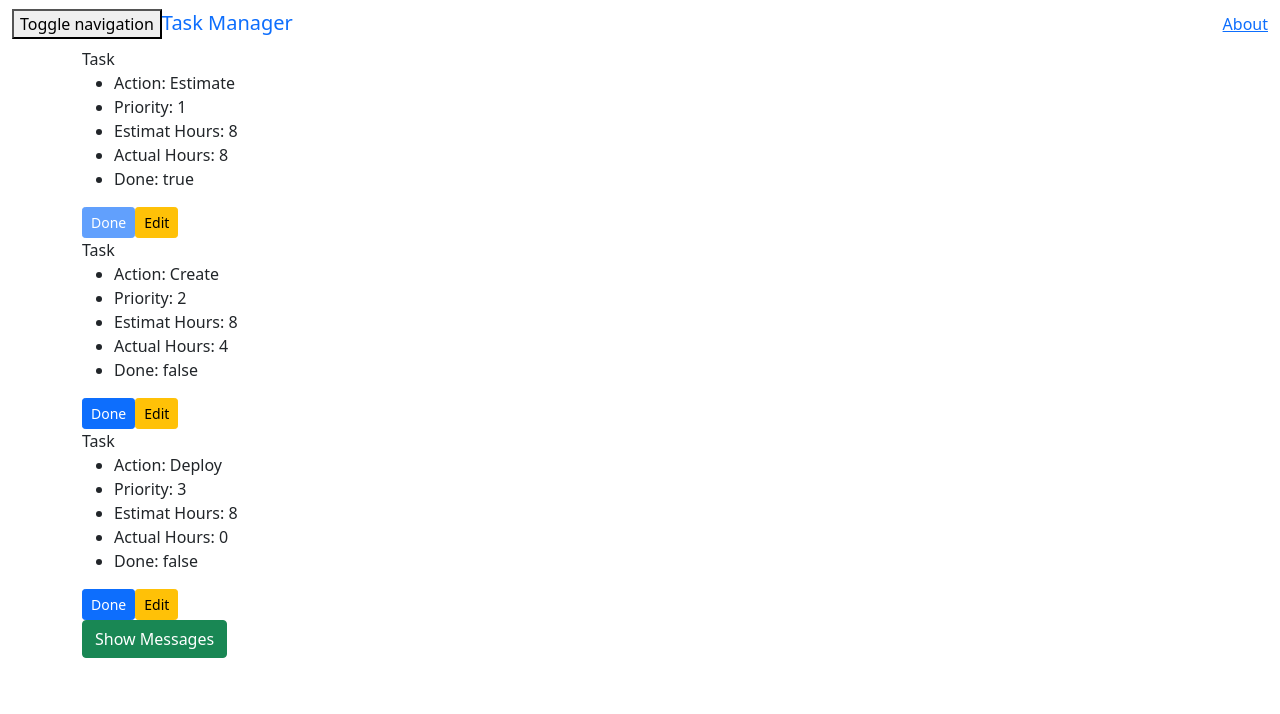
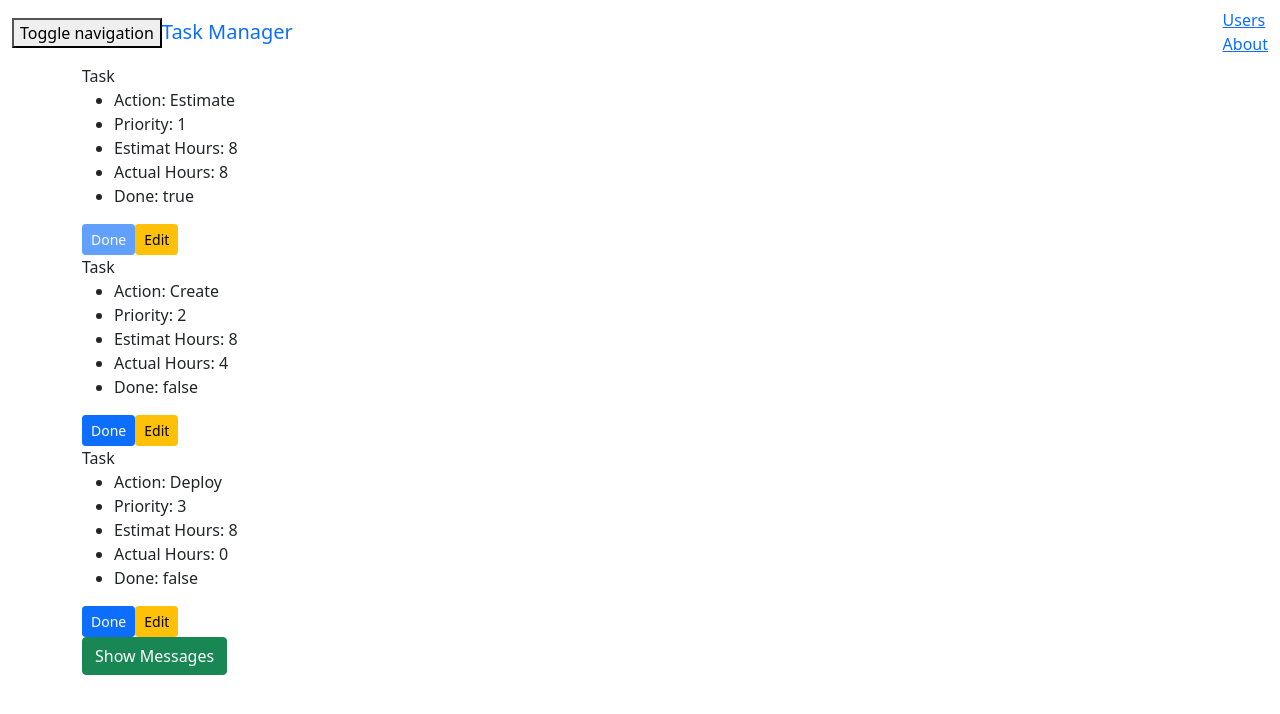
Before and after one commit to dennisshevtsov/angular-sample, an Angular app: page /home in a window 1280 px wide. Shown: the top 714 px of the page. Built offline with nearby package versions, Linux system fonts and the light colour scheme.

Commit message:
users routing

```diff
--- a/src/app/app.component.html
+++ b/src/app/app.component.html
@@ -14,6 +14,7 @@
 
           <div>
             <ul class="nav navbar-nav">
+              <li routerListActive="active"><a routerLink="/users"><span>Users</span></a></li>
               <li routerLinkActive="active"><a routerLink="/about" href="#"><span>About</span></a></li>
             </ul>
           </div>
--- a/src/app/users/users-routing.module.ts
+++ b/src/app/users/users-routing.module.ts
@@ -1,7 +1,29 @@
-import { NgModule, } from '@angular/core';
+import { NgModule,             } from '@angular/core';
 import { RouterModule, Routes, } from '@angular/router';
+import { UserFormComponent, UserListComponent } from './components';
 
-const routes: Routes = [];
+import { UsersComponent, } from './users.component';
+
+const routes: Routes = [
+  {
+    path: 'users',
+    component: UsersComponent,
+    children: [
+      {
+        path: 'add',
+        component: UserFormComponent,
+      },
+      {
+        path: 'edit/:userID',
+        component: UserFormComponent
+      },
+      {
+        path: '',
+        component: UserListComponent,
+      }
+    ]
+  }
+];
 
 @NgModule({
   imports: [
@@ -12,4 +34,9 @@ const routes: Routes = [];
   ],
 })
 export class UsersRoutingModule {
+  public static components = [
+    UsersComponent,
+    UserListComponent,
+    UserFormComponent,
+  ]
 }
--- a/src/app/users/users.component.html
+++ b/src/app/users/users.component.html
@@ -1 +1,2 @@
 <h2>Users</h2>
+<router-outlet></router-outlet>
--- a/src/app/users/users.module.ts
+++ b/src/app/users/users.module.ts
@@ -2,9 +2,11 @@ import { NgModule,     } from '@angular/core';
 import { CommonModule, } from '@angular/common';
 
 import { UserComponent, } from './components';
+import { UsersRoutingModule } from './users-routing.module';
 
 @NgModule({
   declarations: [
+    UsersRoutingModule.components,
     UserComponent,
   ],
   imports: [
```
